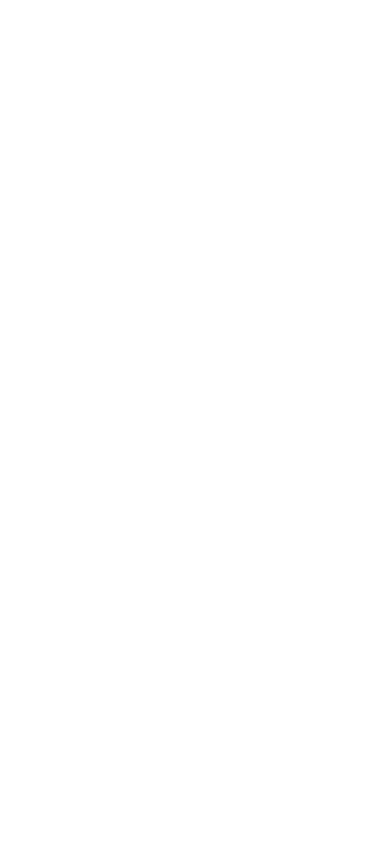
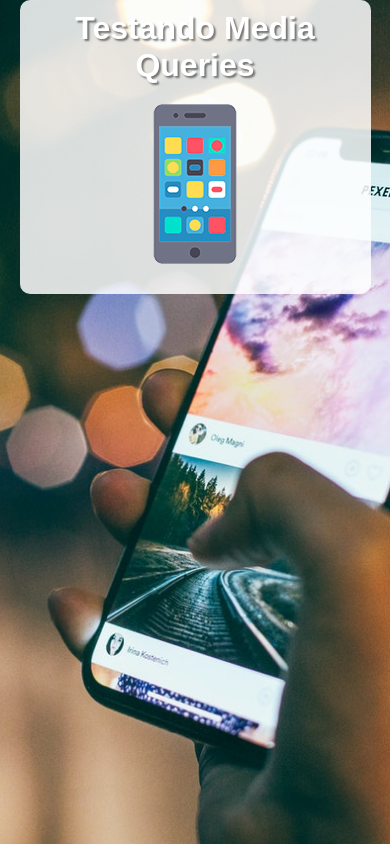
Before and after one commit to taisatavares/html-css, a plain HTML site: page exercicios/ex026/mq004/index.html in a window 390 px wide. Drawn offline with Linux system fonts and the light colour scheme.

Commit message:
criado mobile first

```diff
--- /dev/null
+++ b/exercicios/ex026/mq004/estilos/media-query.css
@@ -0,0 +1,3 @@
+@charset "UTF-8";
+
+/* Todas as demais mídias */
--- /dev/null
+++ b/exercicios/ex026/mq004/estilos/style.css
@@ -0,0 +1,48 @@
+@charset "UTF-8";
+
+/* Versão Mobile First */
+
+* {
+    font-family: Arial, Helvetica, sans-serif;
+    font-size: 1em;
+    margin: 0px;
+    padding: 0px;
+    box-sizing: border-box;
+}
+
+html {
+
+    height: 100vh;
+}
+
+body {
+    background: black url(../imagens/back-phone.jpg) no-repeat;
+    background-size: cover;
+    background-position: center center;
+}
+
+main {
+    background-color: rgba(255, 255, 255, 0.842);
+    width: 90vw;
+    margin: auto;
+    border-radius: 10px;
+    padding: 10px;
+}
+
+h1 {
+    text-align: center;
+    color: white;
+    font-size: 2em;
+    text-shadow: 2px 2px 2px rgba(0, 0, 0, 0.493);
+}
+
+img {
+    display: block;
+    margin: auto;
+}
+
+img#phone { display: block;}
+img#tablet { display: none;}
+img#print { display: none;}
+img#pc { display: none;}
+img#tv { display: none;}
--- a/exercicios/ex026/mq004/index.html
+++ b/exercicios/ex026/mq004/index.html
@@ -4,8 +4,17 @@
     <meta charset="UTF-8">
     <meta name="viewport" content="width=device-width, initial-scale=1.0">
     <title>Media Query</title>
+    <link rel="stylesheet" href="estilos/style.css" media="all">
+    <link rel="stylesheet" href="estilos/media-query.css">
 </head>
 <body>
-
+    <main>
+        <h1>Testando Media Queries</h1>
+        <img id="phone" src="imagens/icon-phone.png" alt="Acessando via smartphone">
+        <img id="tablet" src="imagens/icon-tablet.png" alt="Acessando via tablet">
+        <img id="print" src="imagens/icon-print.png" alt="Versão para impressão">
+        <img id="pc" src="imagens/icon-pc.png" alt="Versão para desktop">
+        <img id="tv" src="imagens/icon-tv.png" alt="Versão para TV">
+    </main>
 </body>
 </html>
```
